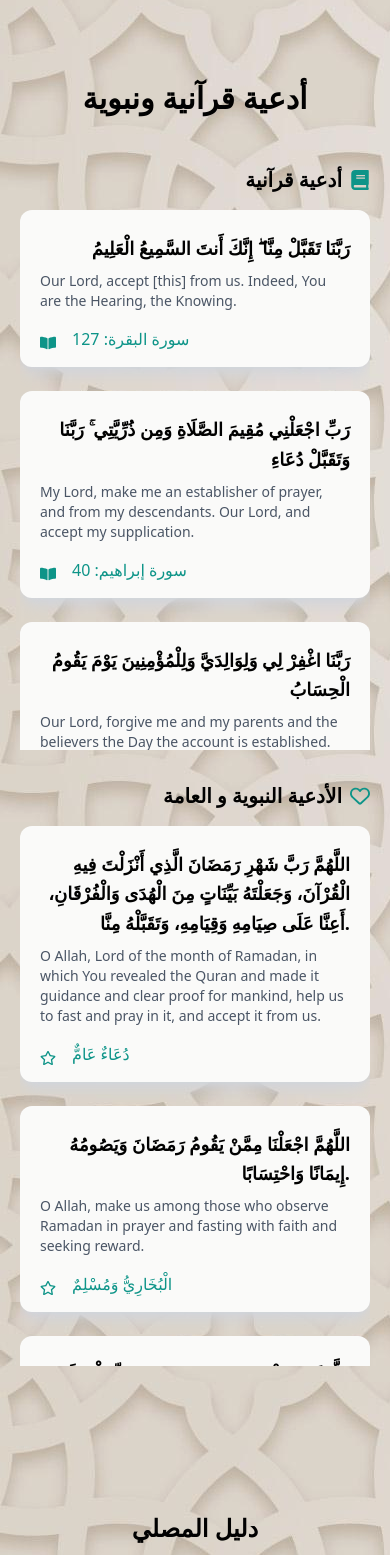
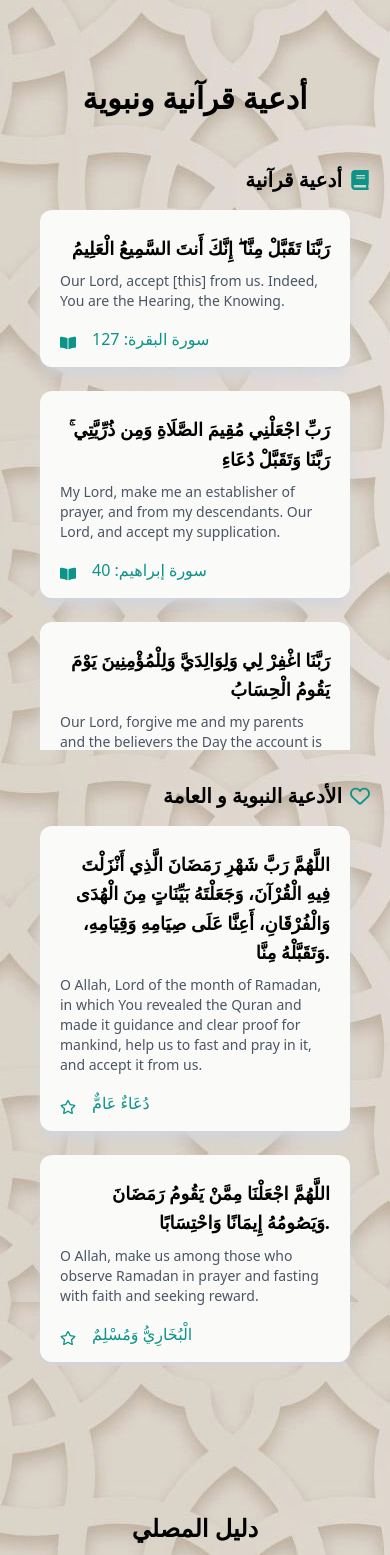
Before and after one commit to SHEFOO10/Azkar, a React (Vite) app: page / in a window 390 px wide. Shown: the part 8698-10253 px from the top of the page. Built offline with nearby package versions, Linux system fonts and the light colour scheme; no server answers.

Commit message:
add padding inline to Duas

```diff
--- a/src/components/Duas.jsx
+++ b/src/components/Duas.jsx
@@ -365,7 +365,7 @@ const Duas = () => {
             </span>{" "}
             {content.quranic}
           </h3>
-          <div style={{direction: 'ltr'}} className="flex flex-col gap-6 items-center h-[540px] overflow-y-auto">
+          <div style={{direction: 'ltr', paddingInline: "20px"}} className="flex flex-col gap-6 items-center h-[540px] overflow-y-auto">
             {quranicDuas.map((dua) => (
               <DuaCard key={dua.id} {...dua} isQuran={true} />
             ))}
@@ -379,7 +379,7 @@ const Duas = () => {
             </span>{" "}
             {content.prophetic}
           </h3>
-          <div style={{direction: 'ltr'}} className="h-[540px] flex flex-col gap-6 items-center overflow-y-auto">
+          <div style={{direction: 'ltr', paddingInline: "20px"}} className="h-[540px] flex flex-col gap-6 items-center overflow-y-auto sm:pr-4">
             {propheticDuas.map((dua) => (
               <DuaCard key={dua.id} {...dua} isQuran={false} />
             ))}
```
